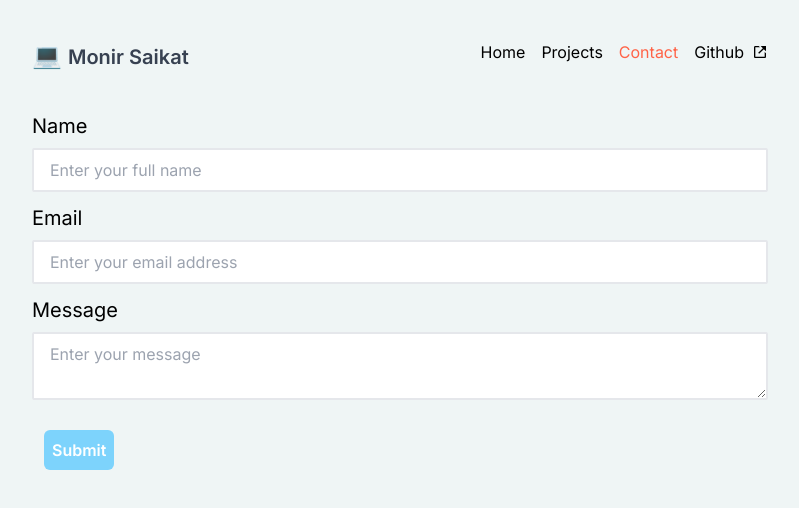
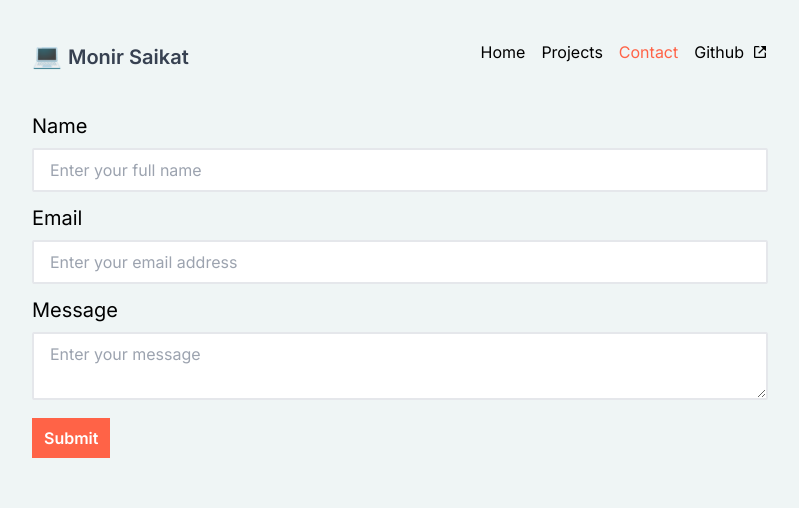
Before and after one commit to MonirSaikat/MonirSaikat, a Next.js app: page /contact in a window 1280 px wide. Shown: the top 508 px of the page, without its empty margins (240-1039 px from the left). Built offline with nearby package versions, Linux system fonts and the light colour scheme.

Commit message:
button compo

```diff
--- a/components/Button.js
+++ b/components/Button.js
@@ -1,5 +1,11 @@
+import classNames from 'classnames';
+
 export const Button = ({ children }) => {
+  const classes = classNames(
+    'px-3 py-2 border-3 bg-secondary text-white font-semibold hover:opacity-80'
+  );
+
   return (
-    <button className='p-2 border-3 bg-sky-300 text-white rounded-md font-semibold m-3'>{ children }</button>
+    <button className={classes}>{ children }</button>
   );
 };
```
